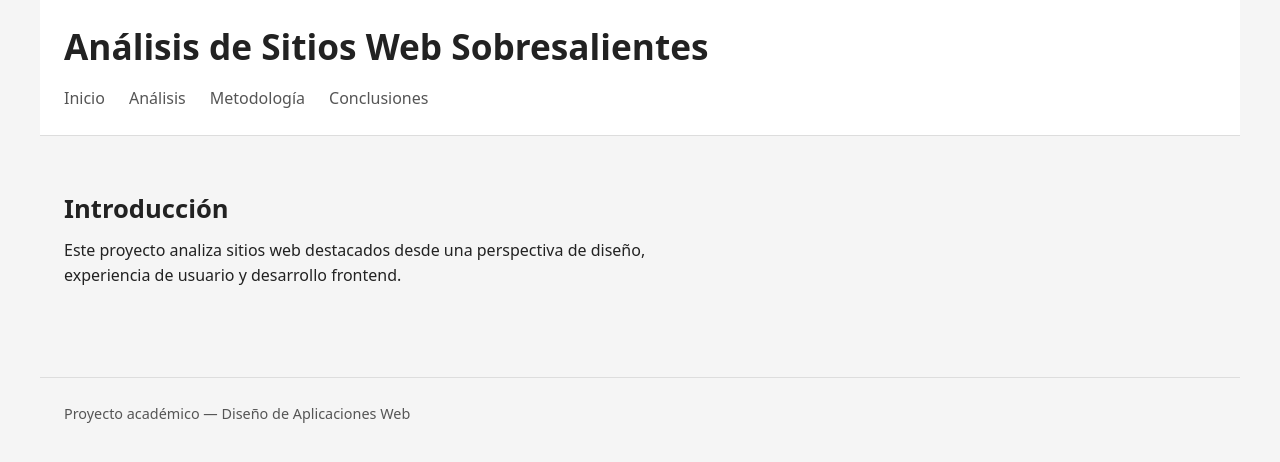
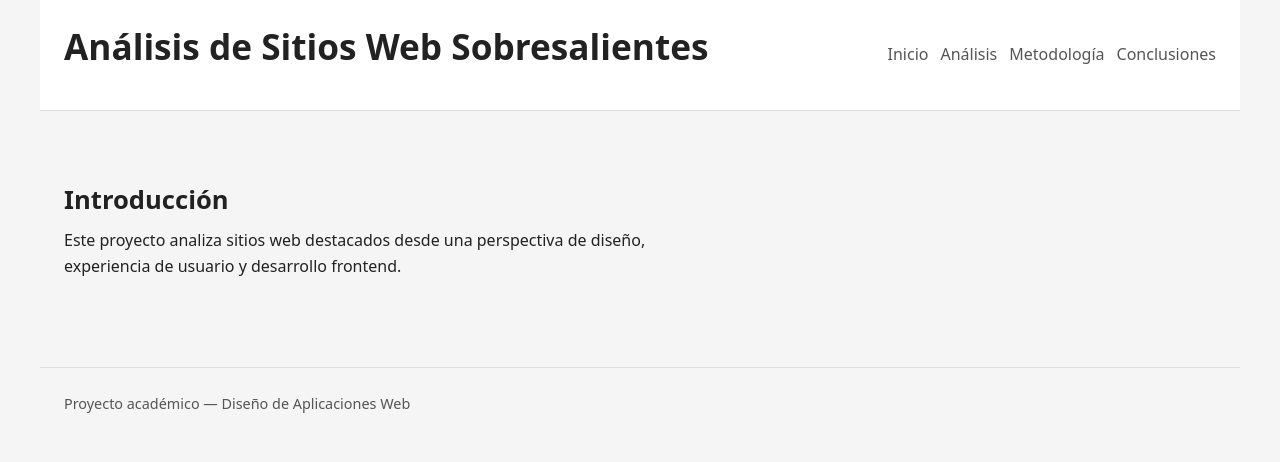
Before and after one commit to sotoplotz/sow-sotoplotz, a plain HTML site: page index.html in a window 1280 px wide. Drawn offline with Linux system fonts and the light colour scheme.

Commit message:
feat: diseño responsive con Flexbox y adaptación mobile-first

```diff
--- a/css/style.css
+++ b/css/style.css
@@ -117,3 +117,41 @@ footer {
     border-top: 1px solid #dddddd;
     margin-top: 3rem;
 }
+
+/* =========================
+   Diseño responsive (Mobile First)
+   ========================= */
+
+/* Header layout */
+header {
+    display: flex;
+    flex-direction: column;
+    gap: 1rem;
+}
+
+/* Navegación en mobile */
+nav ul {
+    flex-direction: column;
+    gap: 0.75rem;
+}
+
+/* =========================
+   Breakpoint: tablets y escritorio
+   ========================= */
+
+@media (min-width: 768px) {
+
+    header {
+        flex-direction: row;
+        align-items: center;
+        justify-content: space-between;
+    }
+
+    nav ul {
+        flex-direction: row;
+    }
+
+    main {
+        padding-top: 2.5rem;
+    }
+}
```
Also changed, not shown: README.md.
